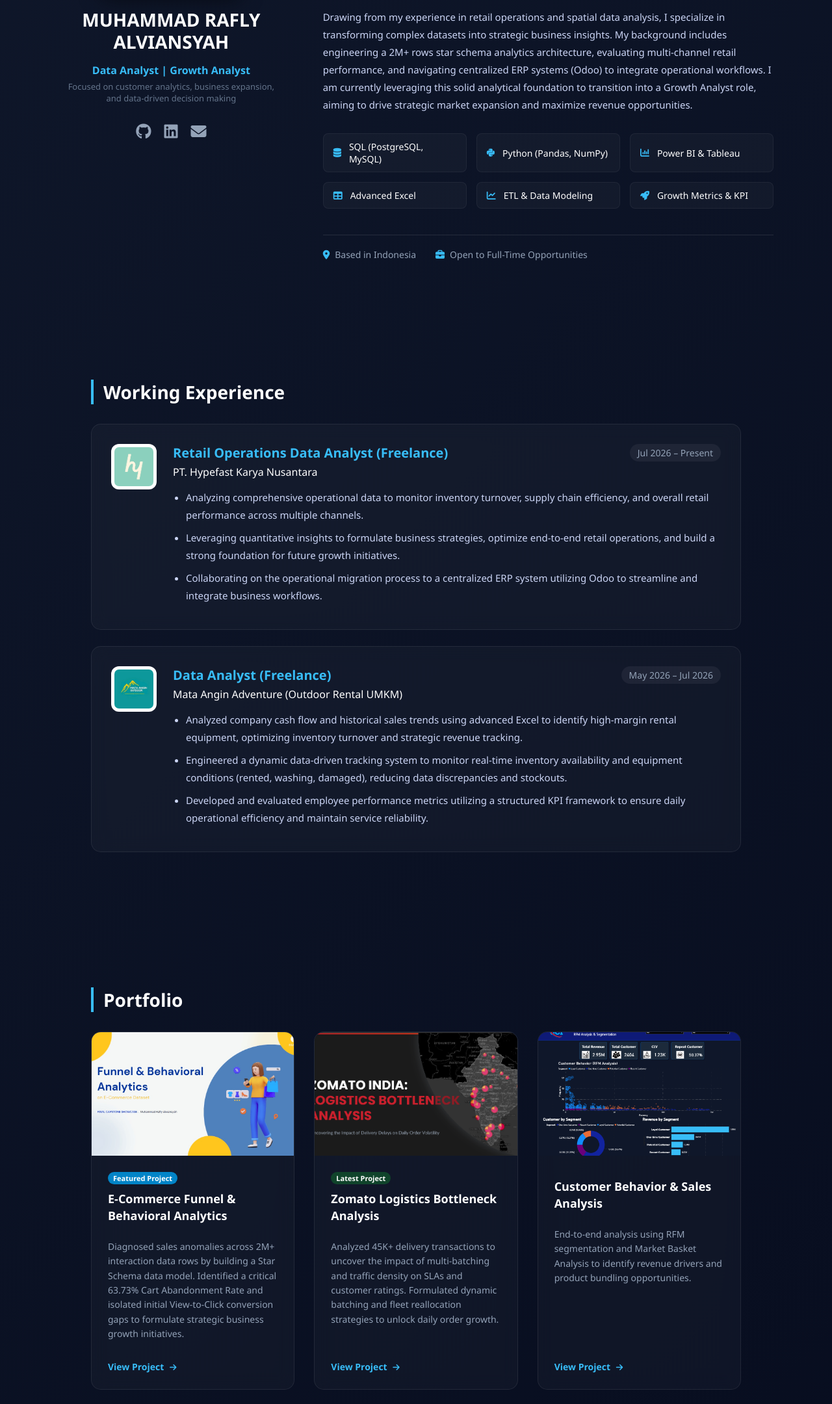
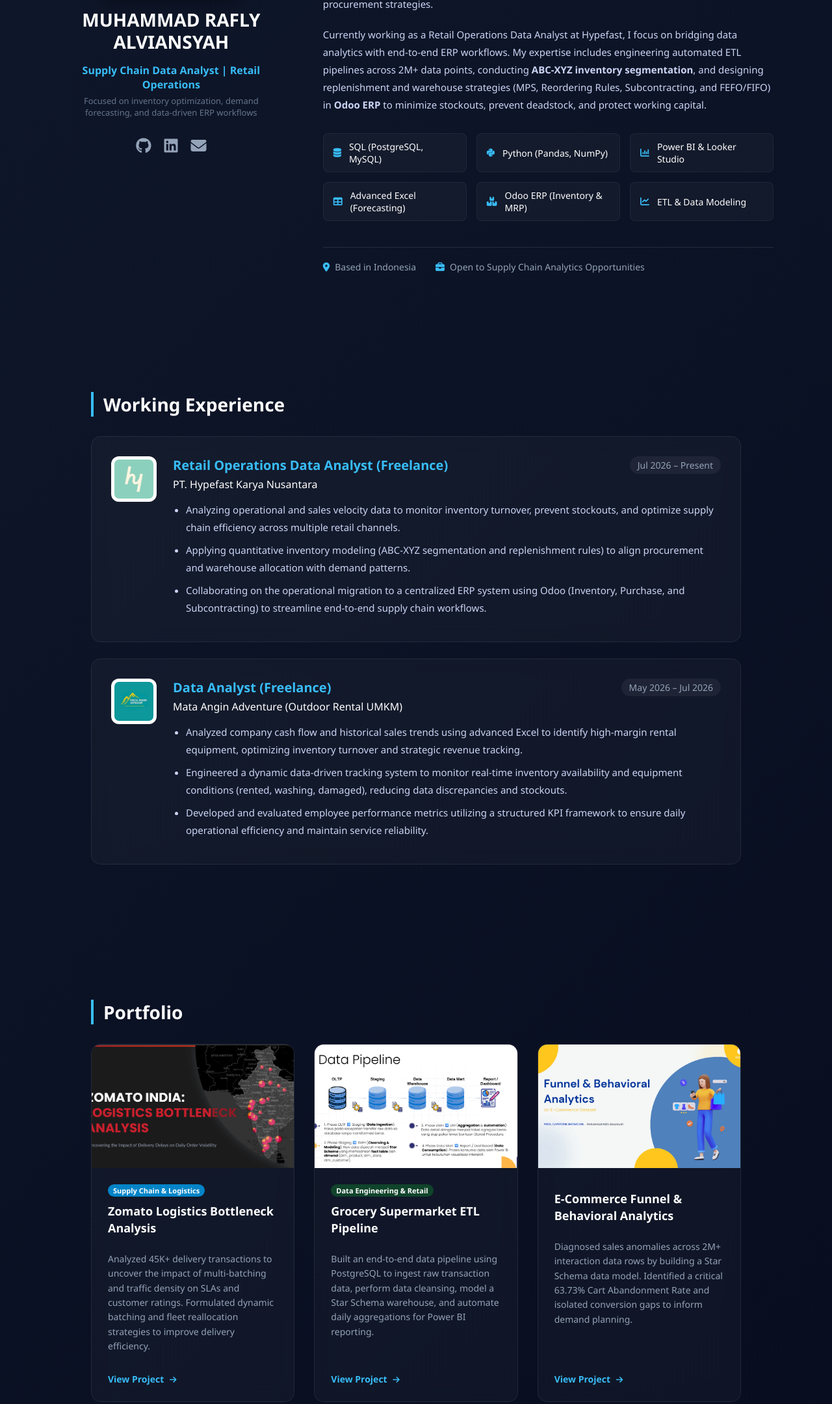
Before and after one commit to raflyalvish-id/Website-Portofolio, a plain HTML site: page index.html in a window 1280 px wide. Shown: the part 358-2518 px from the top of the page at 65% size. Drawn offline with Linux system fonts and the light colour scheme.

Commit message:
Update index.html

```diff
--- a/index.html
+++ b/index.html
@@ -3,7 +3,7 @@
 <head>
 <meta charset="UTF-8">
 <meta name="viewport" content="width=device-width, initial-scale=1.0">
-<title>Rafly Alviansyah - Data Analyst & Growth Analyst</title>
+<title>Rafly Alviansyah - Supply Chain Data Analyst</title>
 
 <!-- Google tag (gtag.js) -->
 <script async src="https://www.googletagmanager.com/gtag/js?id=G-5G9CS25VKQ"></script>
@@ -181,7 +181,7 @@ h2 {
     padding-left: 15px;
 }
 
-/* NEW: EXPERIENCE CARD STYLE (CV LIKE) */
+/* EXPERIENCE CARD STYLE (CV LIKE) */
 .experience-card {
     background: rgba(255, 255, 255, 0.03);
     backdrop-filter: blur(12px);
@@ -420,8 +420,8 @@ footer {
     <div class="profile-side">
         <img src="images/me.png" alt="Rafly Alviansyah">
         <h1>MUHAMMAD RAFLY ALVIANSYAH</h1>
-        <p class="title">Data Analyst | Growth Analyst</p>
-        <p class="subtitle">Focused on customer analytics, business expansion, and data-driven decision making</p>
+        <p class="title">Supply Chain Data Analyst | Retail Operations</p>
+        <p class="subtitle">Focused on inventory optimization, demand forecasting, and data-driven ERP workflows</p>
 
         <div class="icons">
             <a href="https://github.com/raflyalvish-id" target="_blank"><i class="fa-brands fa-github"></i></a>
@@ -434,10 +434,10 @@ footer {
     <div class="about-side">
         <h2>About Me</h2>
         <p>
-            I am a highly detail-oriented Data Analyst passionate about structured problem-solving, <b>growth optimization</b>, and spatial data analysis. Backed by my Best Graduate achievement in Geography Education and comprehensive training at Data Analyst & Business Intelligence Dibimbing.id, I enjoy uncovering the hidden story behind the numbers to drive data-driven decision-making.
+            I am a detail-oriented <b>Supply Chain Data Analyst</b> with hands-on experience in retail operations and business intelligence. Recognized as the Best Graduate at Universitas Pendidikan Indonesia and Top 2nd Performer at the Data Analyst & Business Intelligence Bootcamp by Dibimbing.id, I specialize in transforming complex operational datasets into actionable inventory and procurement strategies.
         </p>
         <p>
-            Drawing from my experience in retail operations and spatial data analysis, I specialize in transforming complex datasets into strategic business insights. My background includes engineering a 2M+ rows star schema analytics architecture, evaluating multi-channel retail performance, and navigating centralized ERP systems (Odoo) to integrate operational workflows. I am currently leveraging this solid analytical foundation to transition into a Growth Analyst role, aiming to drive strategic market expansion and maximize revenue opportunities.
+            Currently working as a Retail Operations Data Analyst at Hypefast, I focus on bridging data analytics with end-to-end ERP workflows. My expertise includes engineering automated ETL pipelines across 2M+ data points, conducting <b>ABC-XYZ inventory segmentation</b>, and designing replenishment and warehouse strategies (MPS, Reordering Rules, Subcontracting, and FEFO/FIFO) in <b>Odoo ERP</b> to minimize stockouts, prevent deadstock, and protect working capital.
         </p>
 
         <!-- SKILLS -->
@@ -452,19 +452,19 @@ footer {
             </div>
             <div class="skill-item">
                 <i class="fa-solid fa-chart-column" style="color:#38bdf8;"></i>
-                <span>Power BI & Tableau</span>
+                <span>Power BI & Looker Studio</span>
             </div>
             <div class="skill-item">
                 <i class="fa-solid fa-table" style="color:#38bdf8;"></i>
-                <span>Advanced Excel</span>
+                <span>Advanced Excel (Forecasting)</span>
+            </div>
+            <div class="skill-item">
+                <i class="fa-solid fa-boxes-stacked" style="color:#38bdf8;"></i>
+                <span>Odoo ERP (Inventory & MRP)</span>
             </div>
             <div class="skill-item">
                 <i class="fa-solid fa-chart-line" style="color:#38bdf8;"></i>
                 <span>ETL & Data Modeling</span>
-            </div>
-            <div class="skill-item">
-                <i class="fa-solid fa-rocket" style="color:#38bdf8;"></i>
-                <span>Growth Metrics & KPI</span>
             </div>
         </div>
 
@@ -475,7 +475,7 @@ footer {
             </div>
             <div style="display:flex; align-items:center; gap:8px;">
                 <i class="fa-solid fa-briefcase" style="color:#38bdf8;"></i>
-                <span>Open to Full-Time Opportunities</span>
+                <span>Open to Supply Chain Analytics Opportunities</span>
             </div>
         </div>
     </div>
@@ -487,7 +487,6 @@ footer {
 
     <!-- EXPERIENCE 1: HYPEFAST -->
     <div class="experience-card show">
-        <!-- Simpan logo Hypefast di folder images dengan nama hypefast_logo.png. Jika belum ada, ikon cadangan akan otomatis muncul -->
         <img src="images/hypefast_logo.png" alt="Hypefast Logo" class="experience-logo" onerror="this.src='https://cdn-icons-png.flaticon.com/512/2830/2830305.png';">
         <div class="experience-content">
             <div class="experience-header">
@@ -499,9 +498,9 @@ footer {
             </div>
             <div class="experience-body">
                 <ul>
-                    <li>Analyzing comprehensive operational data to monitor inventory turnover, supply chain efficiency, and overall retail performance across multiple channels.</li>
-                    <li>Leveraging quantitative insights to formulate business strategies, optimize end-to-end retail operations, and build a strong foundation for future growth initiatives.</li>
-                    <li>Collaborating on the operational migration process to a centralized ERP system utilizing Odoo to streamline and integrate business workflows.</li>
+                    <li>Analyzing operational and sales velocity data to monitor inventory turnover, prevent stockouts, and optimize supply chain efficiency across multiple retail channels.</li>
+                    <li>Applying quantitative inventory modeling (ABC-XYZ segmentation and replenishment rules) to align procurement and warehouse allocation with demand patterns.</li>
+                    <li>Collaborating on the operational migration to a centralized ERP system using Odoo (Inventory, Purchase, and Subcontracting) to streamline end-to-end supply chain workflows.</li>
                 </ul>
             </div>
         </div>
@@ -509,7 +508,6 @@ footer {
 
     <!-- EXPERIENCE 2: MATA ANGIN -->
     <div class="experience-card show">
-        <!-- Simpan logo Mata Angin di folder images dengan nama mata_angin_logo.png. Jika belum ada, ikon cadangan otomatis muncul -->
         <img src="images/mata_angin_logo.png" alt="Mata Angin Logo" class="experience-logo" onerror="this.src='https://cdn-icons-png.flaticon.com/512/2830/2830305.png';">
         <div class="experience-content">
             <div class="experience-header">
@@ -536,39 +534,51 @@ footer {
 
     <div class="projects">
 
-        <!-- PROJECT: E-COMMERCE FUNNEL & BEHAVIORAL ANALYTICS -->
+        <!-- FEATURED: ZOMATO LOGISTICS BOTTLENECK ANALYSIS -->
+        <div class="project">
+            <img src="images/Zomato.png" alt="Zomato Logistics Bottleneck Analysis Preview" onerror="this.src='images/Preview-dashboard.png';">
+            <div class="content">
+                <span style="font-size: 11px; background: #0284c7; padding: 2px 8px; border-radius: 10px; font-weight: bold; width: fit-content;">Supply Chain & Logistics</span>
+                <h3 style="margin-top: 10px;">Zomato Logistics Bottleneck Analysis</h3>
+                <p>
+                    Analyzed 45K+ delivery transactions to uncover the impact of multi-batching and traffic density on SLAs and customer ratings. Formulated dynamic batching and fleet reallocation strategies to improve delivery efficiency.
+                </p>
+                <a href="https://github.com/raflyalvish-id/Take-Home-Test-Rafly" target="_blank">View Project <i class="fa-solid fa-arrow-right" style="font-size: 12px; margin-left: 5px;"></i></a>
+            </div>
+        </div>
+
+        <!-- GROCERY SUPERMARKET ETL PIPELINE -->
+        <div class="project">
+            <img src="images/Dashboard-preview-ETL.png" alt="ETL Pipeline Preview" onerror="this.src='images/Preview-dashboard.png';">
+            <div class="content">
+                <span style="font-size: 11px; background: #10442B; padding: 2px 8px; border-radius: 10px; font-weight: bold; width: fit-content;">Data Engineering & Retail</span>
+                <h3 style="margin-top: 10px;">Grocery Supermarket ETL Pipeline</h3>
+                <p>
+                    Built an end-to-end data pipeline using PostgreSQL to ingest raw transaction data, perform data cleansing, model a Star Schema warehouse, and automate daily aggregations for Power BI reporting.
+                </p>
+                <a href="https://github.com/raflyalvish-id/Grocery-Supermarket-End-to-End-ETL-Pipeline-using-PostgreSQ" target="_blank">View Project <i class="fa-solid fa-arrow-right" style="font-size: 12px; margin-left: 5px;"></i></a>
+            </div>
+        </div>
+
+        <!-- E-COMMERCE FUNNEL & BEHAVIORAL ANALYTICS -->
         <div class="project">
             <img src="images/invora_analytics.png" alt="Funnel & Behavioral Analytics Preview" onerror="this.src='images/Preview-dashboard.png';">
             <div class="content">
-                <span style="font-size: 11px; background: #0284c7; padding: 2px 8px; border-radius: 10px; font-weight: bold; width: fit-content;">Featured Project</span>
-                <h3 style="margin-top: 10px;">E-Commerce Funnel & Behavioral Analytics </h3>
+                <h3 style="margin-top: 10px;">E-Commerce Funnel & Behavioral Analytics</h3>
                 <p>
-                    Diagnosed sales anomalies across 2M+ interaction data rows by building a Star Schema data model. Identified a critical 63.73% Cart Abandonment Rate and isolated initial View-to-Click conversion gaps to formulate strategic business growth initiatives.
+                    Diagnosed sales anomalies across 2M+ interaction data rows by building a Star Schema data model. Identified a critical 63.73% Cart Abandonment Rate and isolated conversion gaps to inform demand planning.
                 </p>
                 <a href="https://github.com/raflyalvish-id/E-Commerce-Funnel-Behavioral-Analytics" target="_blank">View Project <i class="fa-solid fa-arrow-right" style="font-size: 12px; margin-left: 5px;"></i></a>
             </div>
         </div>
 
-            <!-- LATEST PROJECT: ZOMATO LOGISTICS BOTTLENECK ANALYSIS -->
-        <div class="project">
-            <img src="images/Zomato.png" alt="Zomato Logistics Bottleneck Analysis Preview" onerror="this.src='images/Preview-dashboard.png';">
-            <div class="content">
-                <span style="font-size: 11px; background: #10442B; padding: 2px 8px; border-radius: 10px; font-weight: bold; width: fit-content;">Latest Project</span>
-                <h3 style="margin-top: 10px;">Zomato Logistics Bottleneck Analysis</h3>
-                <p>
-                    Analyzed 45K+ delivery transactions to uncover the impact of multi-batching and traffic density on SLAs and customer ratings. Formulated dynamic batching and fleet reallocation strategies to unlock daily order growth.
-                </p>
-                <a href="https://github.com/raflyalvish-id/Take-Home-Test-Rafly" target="_blank">View Project <i class="fa-solid fa-arrow-right" style="font-size: 12px; margin-left: 5px;"></i></a>
-            </div>
-        </div>
-
-         <!-- CUSTOMER BEHAVIOR -->
+        <!-- CUSTOMER BEHAVIOR -->
         <div class="project">
             <img src="images/customer_behavior.png" onerror="this.src='images/Preview-dashboard.png';">
             <div class="content">
                 <h3>Customer Behavior & Sales Analysis</h3>
                 <p>
-                    End-to-end analysis using RFM segmentation and Market Basket Analysis to identify revenue drivers and product bundling opportunities.
+                    End-to-end analysis using RFM segmentation and Market Basket Analysis to identify revenue drivers, SKU co-occurrence, and product bundling opportunities.
                 </p>
                 <a href="https://github.com/raflyalvish-id/Customer-Behavior-Product-Association-Analysis" target="_blank">View Project <i class="fa-solid fa-arrow-right" style="font-size: 12px; margin-left: 5px;"></i></a>
             </div>
@@ -586,19 +596,7 @@ footer {
             </div>
         </div>
 
-        <!--  GROCERY SUPERMARKET ETL PIPELINE -->
-        <div class="project">
-            <img src="images/Dashboard-preview-ETL.png" alt="ETL Pipeline Preview" onerror="this.src='images/Preview-dashboard.png';">
-            <div class="content">
-                <h3>Grocery Supermarket ETL Pipeline</h3>
-                <p>
-                    Built an end-to-end data pipeline using PostgreSQL to ingest raw transaction data, perform data cleansing, model a Star Schema warehouse, and automate aggregation daily for Power BI.
-                </p>
-                <a href="https://github.com/raflyalvish-id/Grocery-Supermarket-End-to-End-ETL-Pipeline-using-PostgreSQ" target="_blank">View Project <i class="fa-solid fa-arrow-right" style="font-size: 12px; margin-left: 5px;"></i></a>
-            </div>
-        </div>
-
-      <!-- GOOGLE CAMPAIGN PERFORMANCE ANALYSIS -->
+        <!-- GOOGLE CAMPAIGN PERFORMANCE ANALYSIS -->
         <div class="project">
             <img src="images/google_campaign_preview.png" alt="Google Campaign Analysis Preview" onerror="this.src='images/Preview-dashboard.png';">
             <div class="content">
@@ -610,12 +608,12 @@ footer {
             </div>
         </div>
 
-        <!--  ADVENTURE -->
+        <!-- ADVENTURE -->
         <div class="project">
             <img src="images/Preview-dashboard.png">
             <div class="content">
                 <h3>AdventureWorks Dashboard</h3>
-                <p>Interactive dashboard to monitor sales performance and KPIs to streamline business reporting.</p>
+                <p>Interactive dashboard to monitor sales performance, product categories, and operational KPIs to streamline business reporting.</p>
                 <a href="https://github.com/raflyalvish-id/Adventure-Works-Dashboard" target="_blank">View Project <i class="fa-solid fa-arrow-right" style="font-size: 12px; margin-left: 5px;"></i></a>
             </div>
         </div>
@@ -629,7 +627,7 @@ footer {
 
     <div class="projects">
 
-            <!-- BEST GRADUATE - UPI -->
+        <!-- BEST GRADUATE - UPI -->
         <div class="project">
             <img src="images/certificate/best_graduate_upi.jpeg" alt="Best Graduate UPI Certificate" onerror="this.src='images/certificate/infografis.jpg';">
             <div class="content">
@@ -673,7 +671,7 @@ footer {
                 <p>
                     Achieved Upper Intermediate level in English proficiency (CEFR B2).
                 </p>
-                <a href="https://cert.efset.org/5G72QA" target="_blank">View Certificate</a>
+                <a href="https://drive.google.com/file/d/1pAo83XaHgM-WCFxDMrTGlItdzEdTK3gR/view?usp=sharing" target="_blank">View Certificate</a>
             </div>
         </div>
 
@@ -712,7 +710,6 @@ footer {
                 <a href="https://drive.google.com/file/d/19mEzIVtaP9Dc8Kx6eRdALLXQtuJZ310w/view?usp=sharing" target="_blank">View Certificate</a>
             </div>
         </div>
-
 
         <!-- ACHIEVEMENT -->
         <div class="project">
```
